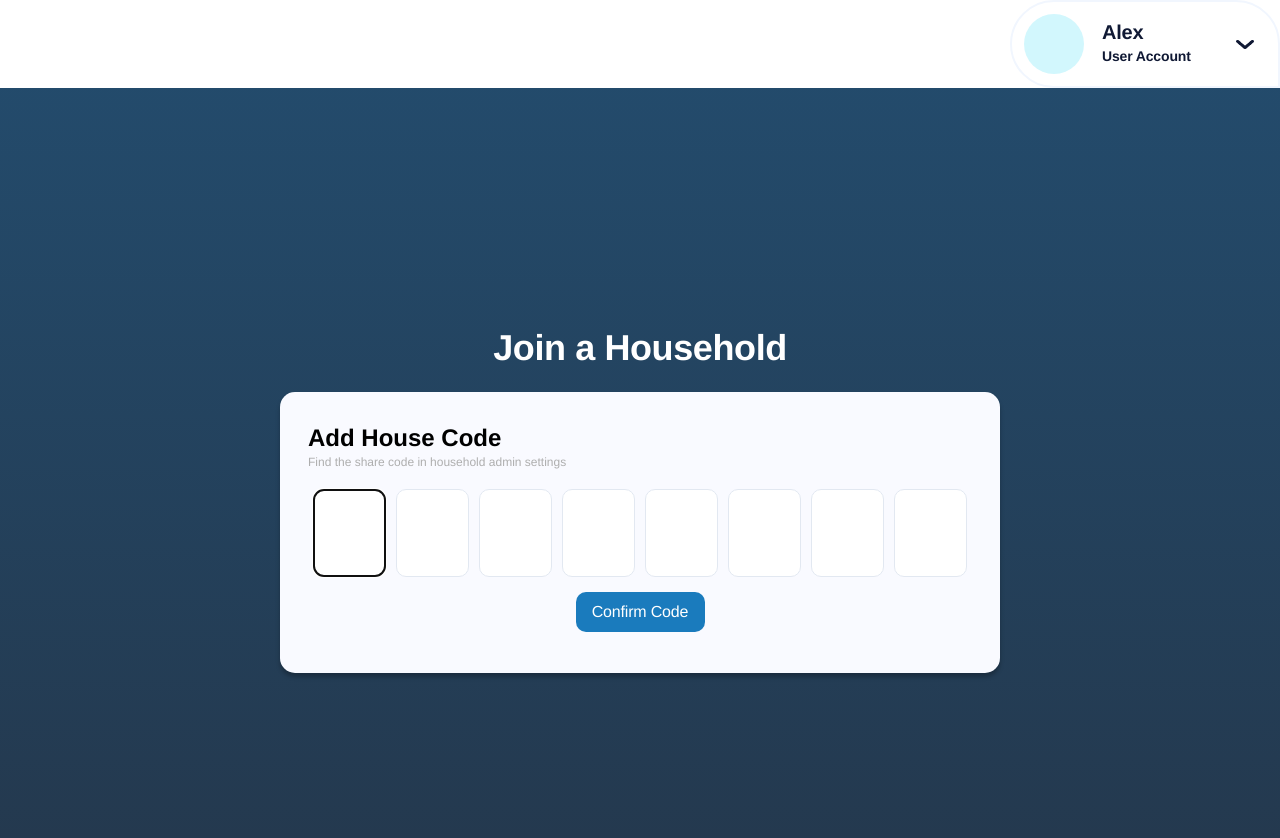
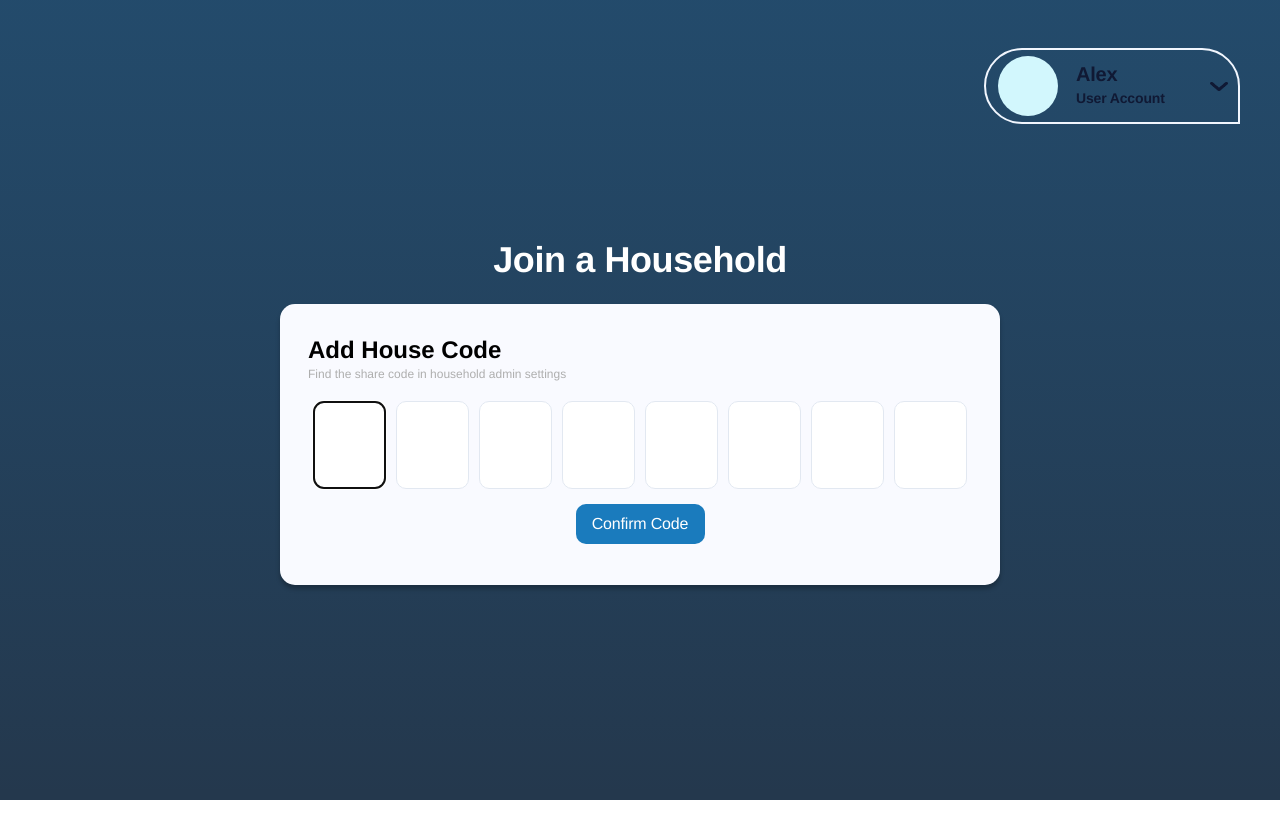
Before and after one commit to akirafeng2/everyday_rewards_finance_tool, a React (Vite) app in the folder src/frontend/: page /Household/Join in a window 1280 px wide. Shown: the top 838 px of the page. After the commit the page ends 800 px from the top, so only its background shows below. Built offline with nearby package versions, Linux system fonts and the light colour scheme; what supertokens-auth-react would draw is missing.

Commit message:
position of account button set

```diff
--- a/src/frontend/src/App.css
+++ b/src/frontend/src/App.css
@@ -7,7 +7,6 @@
 .main {
   width: 83vw;
   min-width: 1040px;
-  background-color: aquamarine;
 }
 
 .sidebarBuffer{
@@ -31,7 +30,7 @@
   line-height: 48px;
   width: 533px;
   white-space: nowrap;
-  margin-top: 114px;
+  margin-top: 80px;
   margin-bottom: 19px;
 }
 
--- a/src/frontend/src/components/account_button/account_button.css
+++ b/src/frontend/src/components/account_button/account_button.css
@@ -2,10 +2,11 @@
   border: 2px solid;
   border-color: #f1f6fe;
   border-radius: 50px 50px 0px 50px;
-  height: 84px;
-  float: right;
-  top: 0;
-  width: 254px;
+  height: 72px;
+  position: absolute;
+  top: 48px;
+  right:40px;
+  width: 240px;
   padding-left: 12px;
 
   display: flex;
```
